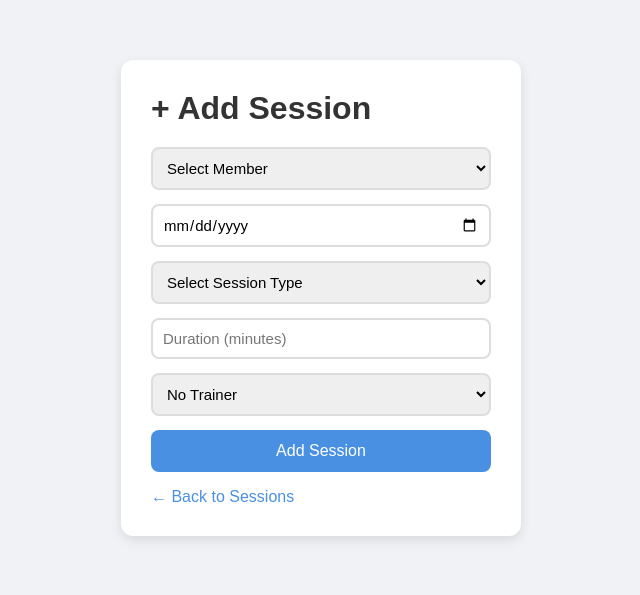
After one commit to zaidchemrar/gym-app, a Flask app: page /add_session in a window 1280 px wide. The commit adds this page. Shown: the top 595 px of the page, without its empty margins (319-959 px from the left). Run offline with Flask 3, Linux system fonts and the light colour scheme; data that the repository does not hold is empty.

Commit message:
add env config, gitignore, session form, payment features

```diff
--- a/app.py
+++ b/app.py
@@ -1,15 +1,18 @@
 from flask import Flask, render_template, request, redirect, url_for
 import pymysql
+from dotenv import load_dotenv
+import os
+load_dotenv()
 
 app = Flask(__name__)
 
 # Database connection
 def get_db():
     return pymysql.connect(
-        host='localhost',
-        user='root',
-        password='zaidzaid12',  # MySQL root password
-        database='gym_db',
+        host=os.getenv('DB_HOST'),
+        user=os.getenv('DB_USER'),
+        password=os.getenv('DB_PASSWORD'),
+        database=os.getenv('DB_NAME'),
         cursorclass=pymysql.cursors.DictCursor
     )
 
@@ -43,6 +46,11 @@ def add_member():
             "INSERT INTO members (first_name, last_name, email, phone, join_date) VALUES (%s, %s, %s, %s, %s)",
             (first_name, last_name, email, phone, join_date)
         )
+        new_member_id = cursor.lastrowid
+        cursor.execute(
+            "INSERT INTO payments (member_id, payment_month, amount, status) VALUES (%s, CURDATE(), 29.00, 'unpaid')",
+            (new_member_id,)
+        )
         db.commit()
         db.close()
         return redirect(url_for('members'))
@@ -72,7 +80,7 @@ def payments():
     db = get_db()
     cursor = db.cursor()
     cursor.execute("""
-        SELECT m.first_name, m.last_name, p.payment_month,
+        SELECT m.id AS member_id, m.first_name, m.last_name, p.payment_month,
                p.amount, p.status, p.payment_date
         FROM payments p
         JOIN members m ON p.member_id = m.id
@@ -81,6 +89,45 @@ def payments():
     payments = cursor.fetchall()
     db.close()
     return render_template('payments.html', payments=payments)
+@app.route('/add_session', methods=['GET', 'POST'])
+def add_session():
+    db = get_db()
+    cursor = db.cursor()
 
+    if request.method == 'POST':
+        member_id = request.form['member_id']
+        session_date = request.form['session_date']
+        session_type = request.form['session_type']
+        duration_minutes = request.form['duration_minutes']
+        trainer_id = request.form['trainer_id'] or None
+
+        cursor.execute(
+            "INSERT INTO sessions (member_id, session_date, session_type, duration_minutes, trainer_id) VALUES (%s, %s, %s, %s, %s)",
+            (member_id, session_date, session_type, duration_minutes, trainer_id)
+        )
+        db.commit()
+        db.close()
+        return redirect(url_for('sessions'))
+
+    cursor.execute("SELECT id, first_name, last_name FROM members")
+    members = cursor.fetchall()
+    cursor.execute("SELECT id, first_name, last_name FROM trainers")
+    trainers = cursor.fetchall()
+    db.close()
+    return render_template('add_session.html', members=members, trainers=trainers)
+@app.route('/mark_paid/<int:member_id>', methods=['POST'])
+def mark_paid(member_id):
+    db = get_db()
+    cursor = db.cursor()
+    cursor.execute("""
+        UPDATE payments
+        SET status = 'paid', payment_date = CURDATE()
+        WHERE member_id = %s
+        AND MONTH(payment_month) = MONTH(CURDATE())
+        AND YEAR(payment_month) = YEAR(CURDATE())
+    """, (member_id,))
+    db.commit()
+    db.close()
+    return redirect(url_for('payments'))
 if __name__ == '__main__':
     app.run(debug=True)
--- /dev/null
+++ b/templates/add_session.html
@@ -0,0 +1,54 @@
+<!DOCTYPE html>
+<html lang="en">
+<head>
+  <meta charset="UTF-8" />
+  <title>Add Session</title>
+  <style>
+    * { margin: 0; padding: 0; box-sizing: border-box; font-family: Arial, sans-serif; }
+    body { background: #f0f2f5; display: flex; justify-content: center; padding: 60px 20px; }
+    .container { background: white; padding: 30px; border-radius: 12px; width: 400px; box-shadow: 0 4px 12px rgba(0,0,0,0.1); }
+    h1 { margin-bottom: 20px; color: #333; }
+    input, select { width: 100%; padding: 10px; margin-bottom: 14px; border: 2px solid #ddd; border-radius: 8px; font-size: 15px; }
+    input:focus, select:focus { border-color: #4a90e2; outline: none; }
+    button { width: 100%; padding: 12px; background: #4a90e2; color: white; border: none; border-radius: 8px; font-size: 16px; cursor: pointer; }
+    button:hover { background: #357abd; }
+    .back { color: #4a90e2; text-decoration: none; display: block; margin-top: 16px; }
+  </style>
+</head>
+<body>
+  <div class="container">
+    <h1>+ Add Session</h1>
+    <form method="POST">
+      <select name="member_id" required>
+        <option value="">Select Member</option>
+        {% for member in members %}
+        <option value="{{ member.id }}">{{ member.first_name }} {{ member.last_name }}</option>
+        {% endfor %}
+      </select>
+
+      <input type="date" name="session_date" required />
+
+      <select name="session_type" required>
+        <option value="">Select Session Type</option>
+        <option value="Weights">Weights</option>
+        <option value="Cardio">Cardio</option>
+        <option value="CrossFit">CrossFit</option>
+        <option value="Swimming">Swimming</option>
+        <option value="Yoga">Yoga</option>
+      </select>
+
+      <input type="number" name="duration_minutes" placeholder="Duration (minutes)" required />
+
+      <select name="trainer_id">
+        <option value="">No Trainer</option>
+        {% for trainer in trainers %}
+        <option value="{{ trainer.id }}">{{ trainer.first_name }} {{ trainer.last_name }}</option>
+        {% endfor %}
+      </select>
+
+      <button type="submit">Add Session</button>
+    </form>
+    <a class="back" href="/sessions">← Back to Sessions</a>
+  </div>
+</body>
+</html>
--- a/templates/sessions.html
+++ b/templates/sessions.html
@@ -11,12 +11,14 @@
     table { width: 100%; border-collapse: collapse; }
     th, td { padding: 12px; text-align: left; border-bottom: 1px solid #eee; }
     th { background: #4a90e2; color: white; }
+    .btn { display: inline-block; padding: 10px 16px; background: #4a90e2; color: white; border-radius: 8px; text-decoration: none; margin-bottom: 20px; }
     .back { color: #4a90e2; text-decoration: none; display: block; margin-top: 20px; }
   </style>
 </head>
 <body>
   <div class="container">
     <h1>🏃 Sessions</h1>
+    <a class="btn" href="/add_session">+ Add Session</a>
     <table>
       <tr>
         <th>Member</th>
```
Also changed, not shown: templates/payments.html (+11 -1 lines), 1 other file.
